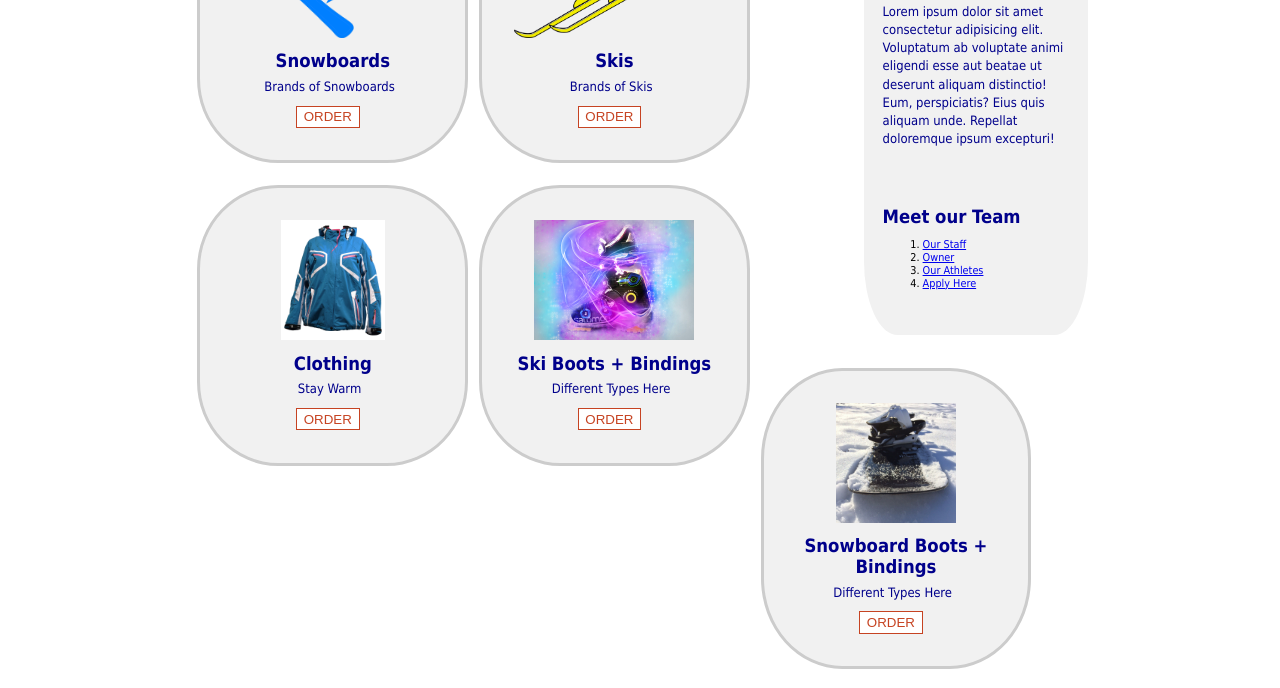
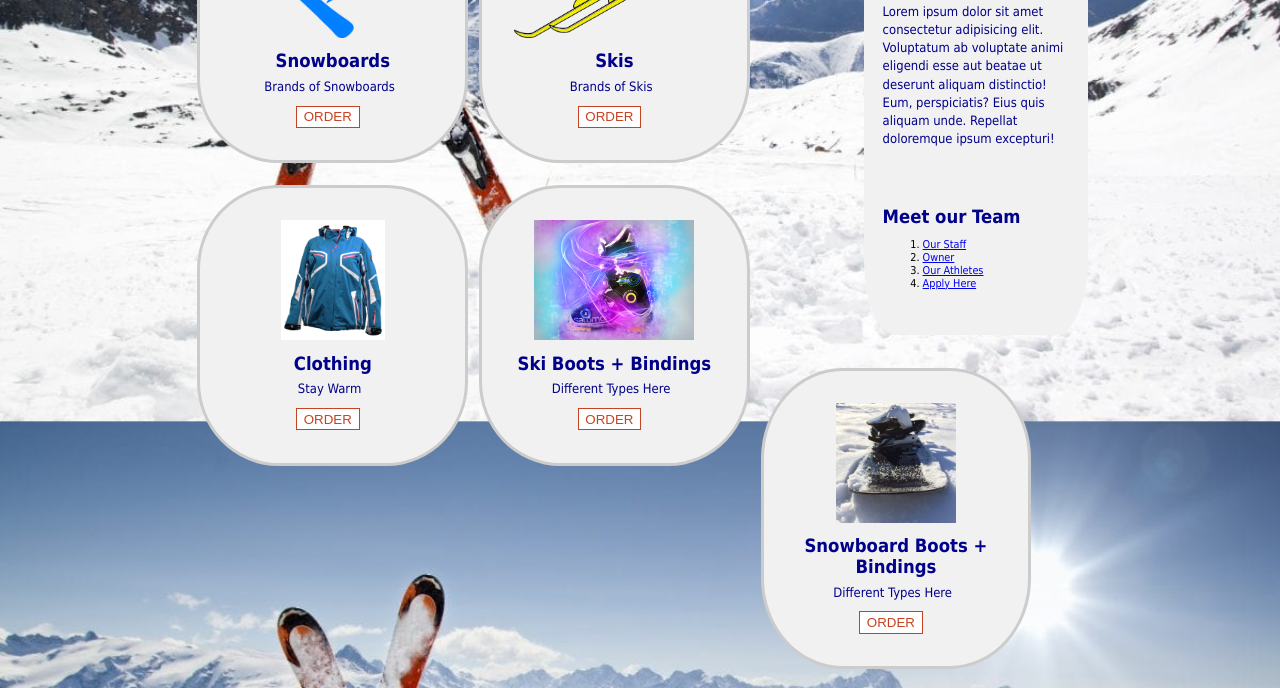
Before and after one commit to dkittle-stack/Storefront, a plain HTML site: page index.html in a window 1280 px wide. Shown: the part 432-1120 px from the top of the page. Drawn offline with Linux system fonts and the light colour scheme.

Commit message:
third commit

```diff
--- a/style.css
+++ b/style.css
@@ -12,7 +12,7 @@ img {
 body {
     font-size: 67.5%;
     font-family: Tahoma, Geneva, sans-serif;
-    background: url(../assets/Skiing-background.jpeg) no-repeat fixed top center;
+    background: url(./assets/Skiing-background.jpeg) no-repeat fixed top center;
     background-size: cover;
     padding: 0px;
     margin: 0px;
```
Also changed, not shown: assets/Skiing-background.jpeg (renamed from assets/Skiing-in-Upstate-New-York-10-Best-Ski-Resorts-For-Your-Winter-Vacation.jpeg).
